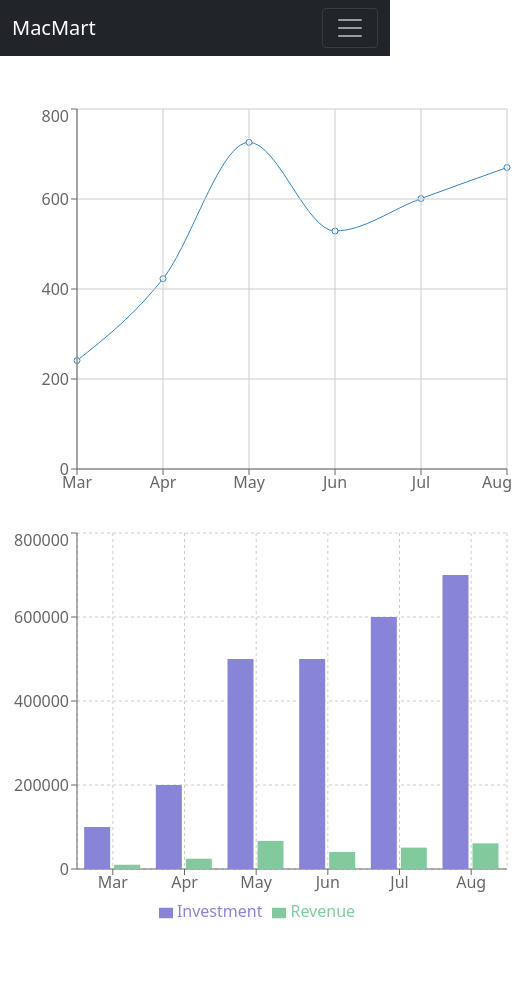
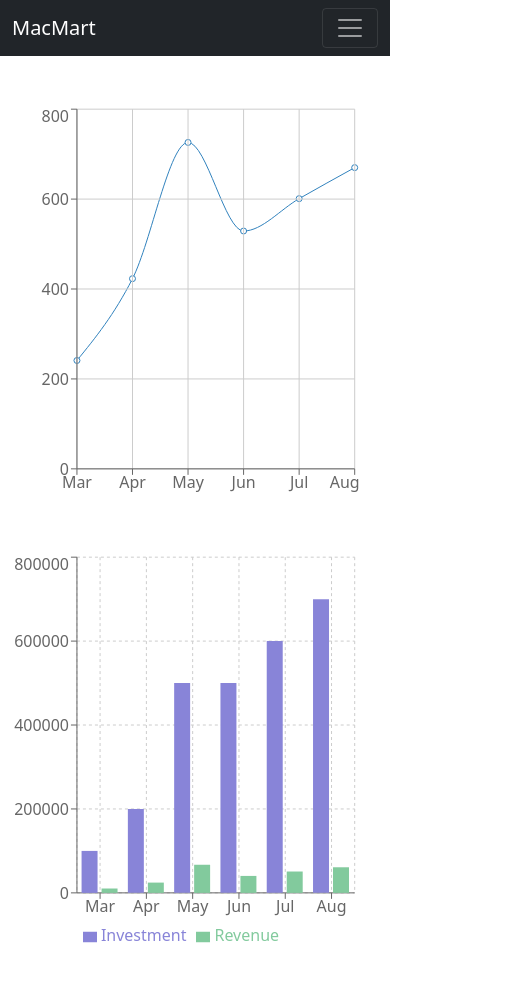
Before and after one commit to faisalchy64/product-analysis-website, a React (Create React App) app: page /dashboard in a window 390 px wide. Shown: the top 982 px of the page, 512 px wide, since content can reach past the window. Before the commit the page ends 928 px from the top, so only its background shows below. Built offline with nearby package versions, Linux system fonts and the light colour scheme.

Commit message:
make charts responsive

```diff
--- a/src/components/Dashboard/Dashboard.js
+++ b/src/components/Dashboard/Dashboard.js
@@ -1,5 +1,5 @@
 import { useEffect, useState } from "react";
-import { Col, Container, Row } from "react-bootstrap";
+import { Container } from "react-bootstrap";
 import {
     Bar,
     BarChart,
@@ -25,8 +25,6 @@ function Dashboard() {
     return (
         <Container className="my-5">
             <ResponsiveContainer width="95%" height={400}>
-                <Row className="g-4">
-                    <Col lg="6">
                 <LineChart width={500} height={400} data={data}>
                     <Line type="monotone" dataKey="Sell"></Line>
                     <CartesianGrid></CartesianGrid>
@@ -34,8 +32,8 @@ function Dashboard() {
                     <YAxis dataKey="Sell"></YAxis>
                     <Tooltip></Tooltip>
                 </LineChart>
-                    </Col>
-                    <Col lg="6">
+            </ResponsiveContainer>
+            <ResponsiveContainer className="mt-5" width="95%" height={400}>
                 <BarChart width={500} height={400} data={data}>
                     <CartesianGrid strokeDasharray="3 3" />
                     <XAxis dataKey="Month" />
@@ -45,8 +43,6 @@ function Dashboard() {
                     <Bar dataKey="Investment" fill="#8884d8" />
                     <Bar dataKey="Revenue" fill="#82ca9d" />
                 </BarChart>
-                    </Col>
-                </Row>
             </ResponsiveContainer>
         </Container>
     );
```
Lines whose indentation alone changed are shown as unchanged.
